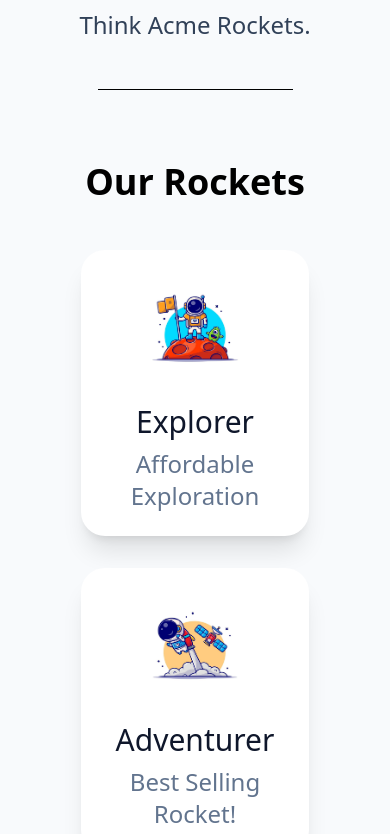
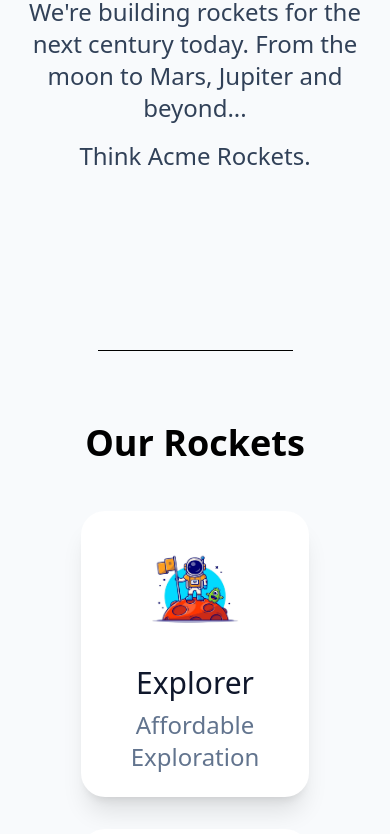
Before and after one commit to KirillSezen/trying-tailwind, a website: page index.html in a window 390 px wide. Shown: the part 592-1426 px from the top of the page. Drawn offline with Linux system fonts and the light colour scheme.

Commit message:
fixed custom-variant tallscreen

```diff
--- a/src/input.css
+++ b/src/input.css
@@ -9,7 +9,7 @@
 }
 
 @custom-variant widescreen (@media (min-aspect-ratio: 3/2));
-@custom-variant tallscreen (@media (min-aspect-ratio: 1/2));
+@custom-variant tallscreen (@media (max-aspect-ratio: 13/20));
 
 @keyframes open-menu {
 	0% {
```
Also changed, not shown: src/styles/style.css.
